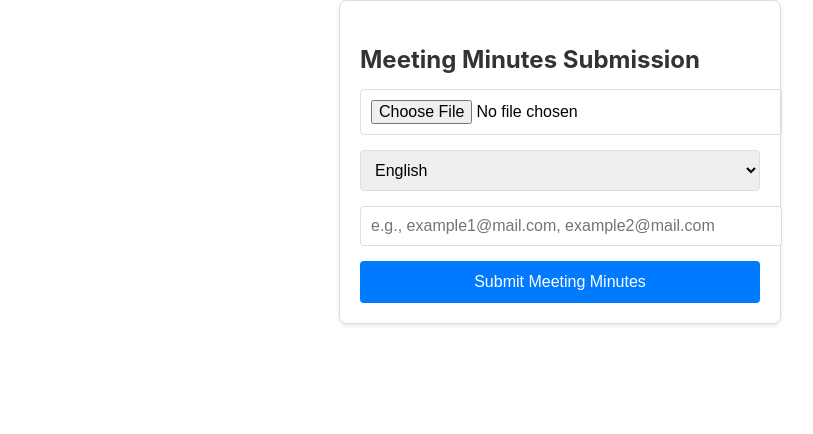
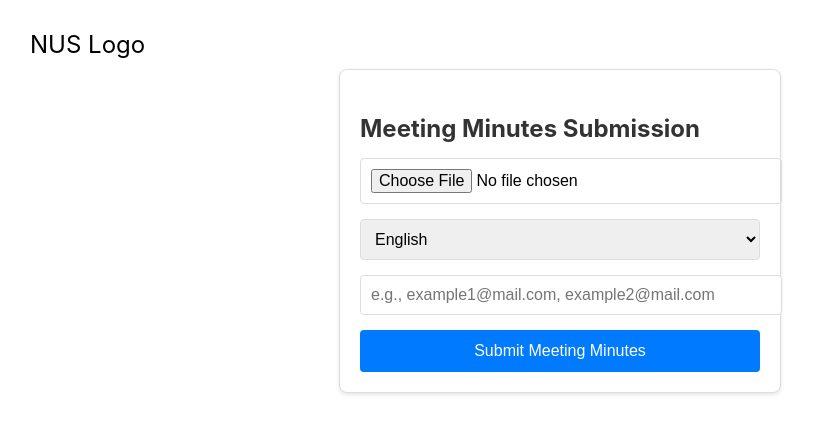
Before and after one commit to EdwardLimJH/gpt-10, a React (Create React App) app in the folder frontend/frontend-app/: page / in a window 1280 px wide. Shown: the top 434 px of the page, without its empty margins (80-893 px from the left). Built offline with nearby package versions, Linux system fonts and the light colour scheme.

Commit message:
Reapply "removed casche"
This reverts commit 46071f6be042e0fe92fd14630dd8c9a9359dcb20.

```diff
--- a/frontend/frontend-app/package.json
+++ b/frontend/frontend-app/package.json
@@ -14,6 +14,7 @@
     "react-dom": "^18.2.0",
     "react-router-dom": "^6.22.3",
     "react-scripts": "5.0.1",
+    "styled-components": "^6.1.8",
     "typescript": "^4.4.2",
     "web-vitals": "^2.1.0"
   },
@@ -40,5 +41,6 @@
       "last 1 firefox version",
       "last 1 safari version"
     ]
-  }
+  },
+  "packageManager": "yarn@4.1.1"
 }
--- a/frontend/frontend-app/src/App.tsx
+++ b/frontend/frontend-app/src/App.tsx
@@ -2,18 +2,26 @@ import React from "react";
 import { Route, Routes } from "react-router-dom";
 import StartScreen from "./Screens/StartScreen";
 import "./App.css";
-import MyPayments from "./Screens/FasterPay/MyPayments";
-import PaymentOptions from "./Screens/FasterPay/PaymentOptions";
-import QRCode from "./Screens/FasterPay/QRCode";
+import PaymentOptions from "./Screens/PaymentOptions";
+import QRCode from "./Screens/QRCode";
+import AccountDashbaord from "./Screens/AccountDashboard";
+import ShoppingCart from "./Screens/ShoppingCart";
+import CustomerDetails from "./Screens/CustomerDetails";
+import { NUSHeader } from "./Utils/SharedComponents";
 
 function App() {
   return (
-    <Routes>
-      <Route path="/" element={<StartScreen />} />
-      <Route path="/my-payments" element={<MyPayments />} />
-      <Route path="/payment-options" element={<PaymentOptions />} />
-      <Route path="/qr-code" element={<QRCode />} />
-    </Routes>
+    <div style={{ padding: "20px 100px 20px 100px" }}>
+      <NUSHeader></NUSHeader>
+      <Routes>
+        <Route path="/" element={<StartScreen />} />
+        <Route path="/account-dashboard" element={<AccountDashbaord />} />
+        <Route path="/shopping-cart" element={<ShoppingCart />} />
+        <Route path="/payment-options" element={<PaymentOptions />} />
+        <Route path="/customer-details" element={<CustomerDetails />} />
+        <Route path="/qr-code" element={<QRCode />} />
+      </Routes>
+    </div>
   );
 }
 
```
Also changed, not shown: 2 other files (tests, documents, lock files or other folders).
